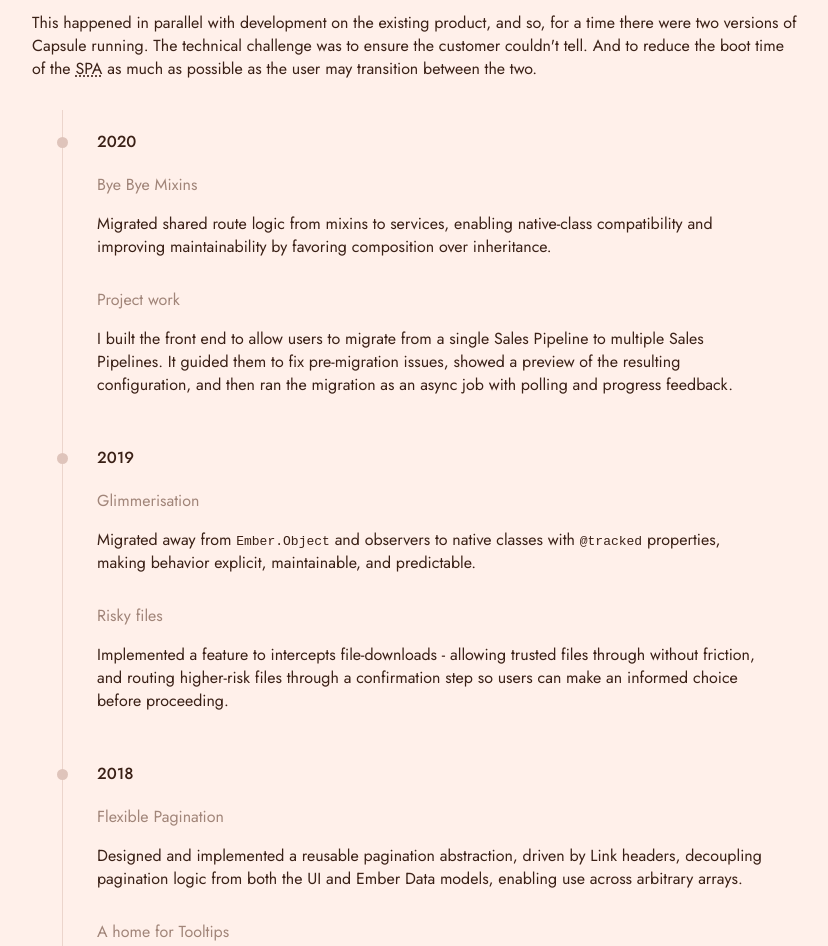
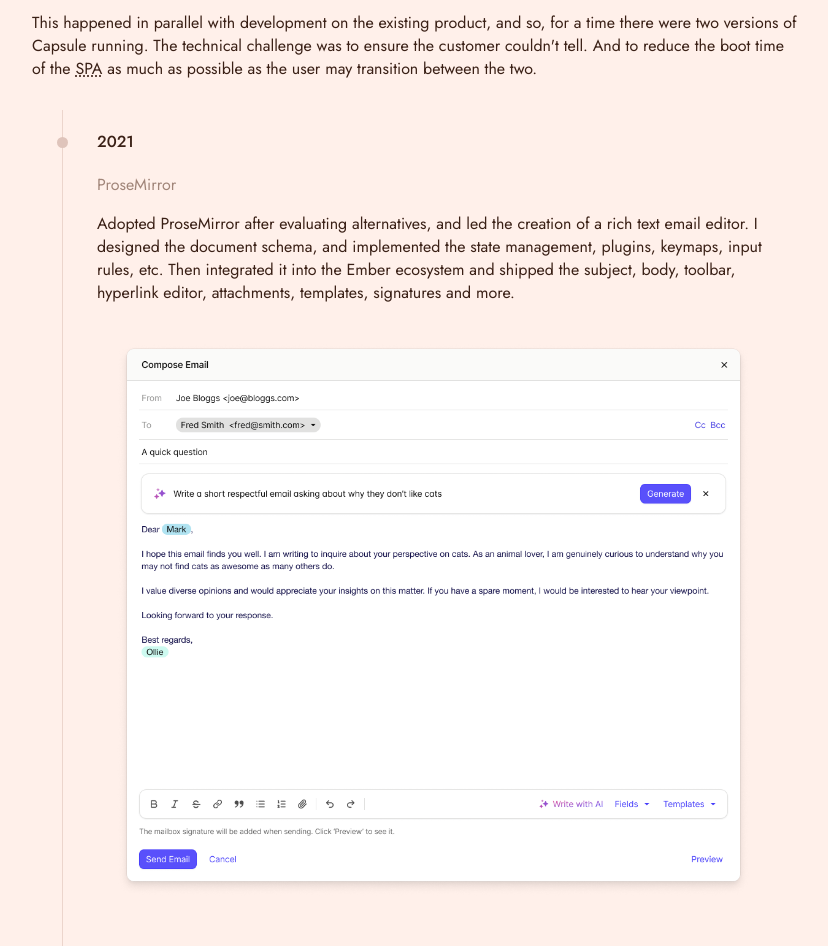
Before and after one commit to amk221/andrewkirwin.co.uk, a website built with Vite: page index.html in a window 1280 px wide. Shown: the part 440-1386 px from the top of the page, without its empty margins (224-1052 px from the left). Built offline with nearby package versions, Linux system fonts and the light colour scheme.

```diff
--- a/index.html
+++ b/index.html
@@ -68,6 +68,25 @@
           </p>
 
           <ol class="timeline">
+            <li>
+              <time>2021</time>
+
+              <h4>ProseMirror</h4>
+              <p>
+                Adopted ProseMirror after evaluating alternatives, and led the creation of a rich text email editor. I
+                designed the document schema, and implemented the state management, plugins, keymaps, input rules, etc.
+                Then integrated it into the Ember ecosystem and shipped the subject, body, toolbar,
+                hyperlink editor, attachments, templates, signatures and more.
+              </p>
+
+              <figure>
+                <a href="/images/email-editor.png" target="_blank">
+                  <img src="/images/email-editor.png" loading="lazy"
+                    alt="Image of an Email Editor with example content">
+                </a>
+              </figure>
+            </li>
+
             <li>
               <time>2020</time>
 
```
Also changed, not shown: images/email-editor.png (added).
